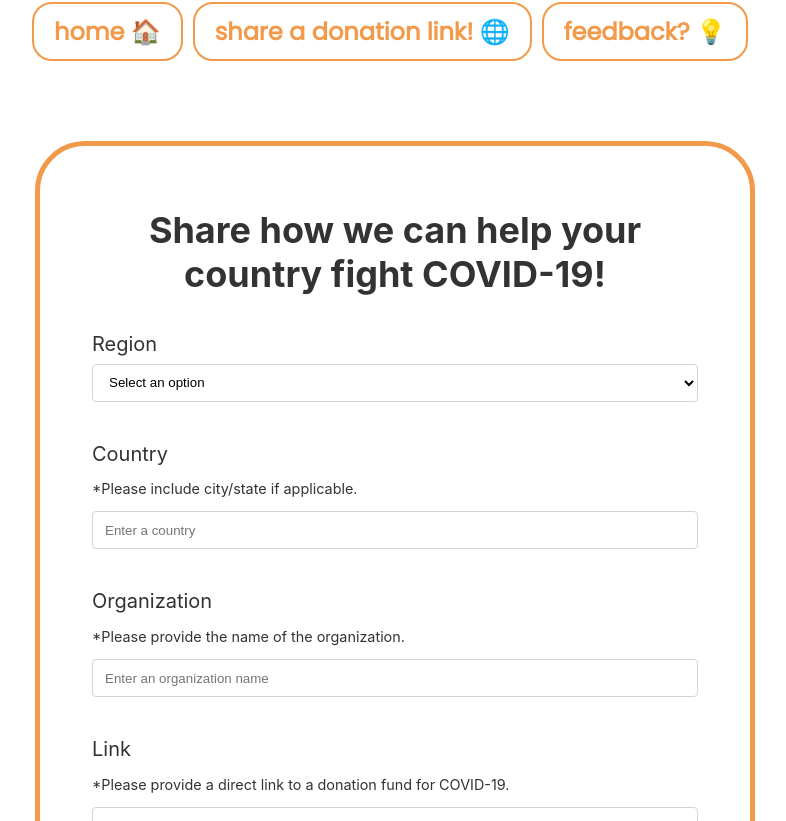
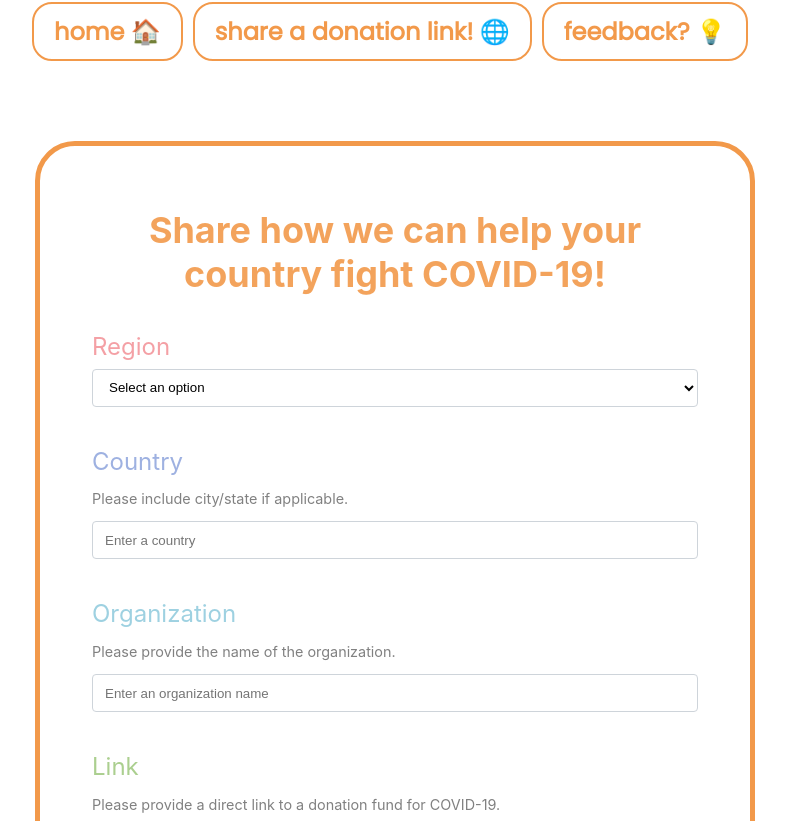
Before and after one commit to donatecovid19/website, a React (Create React App) app: page /form in a window 1280 px wide. Shown: the part 359-1180 px from the top of the page, without its empty margins (245-1031 px from the left). Built offline with nearby package versions, Linux system fonts and the light colour scheme.

Commit message:
Fix form styling

```diff
--- a/src/components/Form.css
+++ b/src/components/Form.css
@@ -8,8 +8,24 @@
 label {
   display: flex;
   align-items: center;
-  font-size: 1.25rem;
+  font-size: 24px;
   margin-bottom: 0.5rem;
+}
+
+#region {
+  color: #f4a0a5;
+}
+
+#country {
+  color: #9eb1e1;
+}
+
+#org {
+  color: #9ed1e1;
+}
+
+#link {
+  color: #abcf8f;
 }
 
 header {
@@ -20,14 +36,16 @@ header {
 
 header h1 {
   font-size: 36px;
+  color: rgba(242, 153, 74, 0.9);
 }
 
 .desc {
   font-size: 0.9rem;
+  color: #818181;
 }
 
 .donation_form {
-  border-radius: 50px;
+  border-radius: 40px;
   border: 5px solid #f2994a;
   width: 720px;
   margin: 5rem auto;
--- a/src/components/Form.jsx
+++ b/src/components/Form.jsx
@@ -10,8 +10,10 @@ function Home() {
       </header>
       <form>
         <div class="group">
-          <label for="region">Region</label>
-          <select id="region" name="region" class="field" required>
+          <label id="region" for="region">
+            Region
+          </label>
+          <select name="region" class="field" required>
             <option disabled selected value>
               Select an option
             </option>
@@ -28,38 +30,41 @@ function Home() {
         </div>
 
         <div class="group">
-          <label for="country">Country</label>
-          <p class="desc">*Please include city/state if applicable.</p>
+          <label id="country" for="country">
+            Country
+          </label>
+          <p class="desc">Please include city/state if applicable.</p>
           <input
             type="text"
             name="country"
-            id="country"
             class="field"
             placeholder="Enter a country"
           />
         </div>
 
         <div class="group">
-          <label for="org">Organization</label>
-          <p class="desc">*Please provide the name of the organization.</p>
+          <label id="org" for="org">
+            Organization
+          </label>
+          <p class="desc">Please provide the name of the organization.</p>
           <input
             type="text"
             name="org"
-            id="org"
             class="field"
             placeholder="Enter an organization name"
           />
         </div>
 
         <div class="group">
-          <label for="link">Link</label>
+          <label id="link" for="link">
+            Link
+          </label>
           <p class="desc">
-            *Please provide a direct link to a donation fund for COVID-19.
+            Please provide a direct link to a donation fund for COVID-19.
           </p>
           <input
             type="url"
             name="link"
-            id="link"
             class="field"
             placeholder="Enter a link"
             required
```
